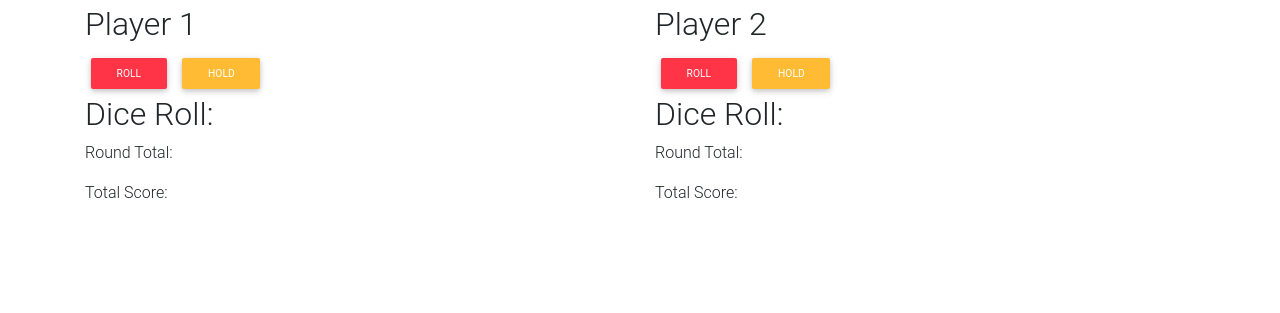
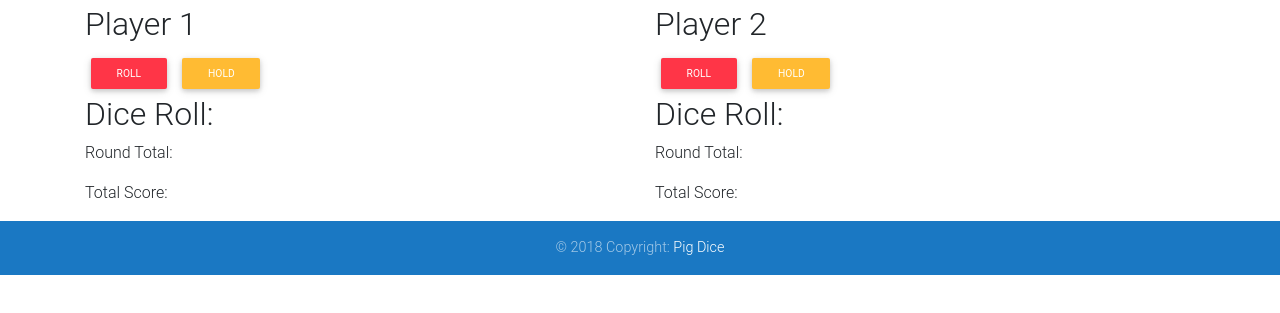
Before and after one commit to lwairore/javascript-pig-dice, a plain HTML site: page index.htm in a window 1280 px wide. Shown: the part 455-768 px from the top of the page. Drawn offline with nearby package versions, Linux system fonts and the light colour scheme.

Commit message:
Add copyright to a footer

```diff
--- a/index.htm
+++ b/index.htm
@@ -286,9 +286,6 @@
         <h1 id="right">Goodluck!</h1>
     </div>
     <div class="container">
-
-
-
         <div class="row">
             <div class="col-md-6">
                 <h2>Player 1 </h2>
@@ -298,7 +295,6 @@
                 <p>Round Total: <span id="round-total-1"></span></p>
                 <p>Total Score: <span id="total-score-1"></span></p>
             </div>
-
             <div class="col-md-6">
                 <h2>Player 2 </h2>
                 <button id="player2-roll" class="btn btn-danger btn-sm">Roll</button>
@@ -309,15 +305,11 @@
             </div>
         </div>
     </div>
-
-
-
-
-
-
-
-
-
+    <footer class="page-footer font-small blue pt-0 mt-0">
+        <div class="footer-copyright text-center py-3">© 2018 Copyright:
+            <a href="https://lwairore.github.io/pig-dice/"> Pig Dice</a>
+        </div>
+    </footer>
 </body>
 
 <script type="text/javascript" src="https://cdnjs.cloudflare.com/ajax/libs/jquery/3.3.1/jquery.min.js"></script>
```
